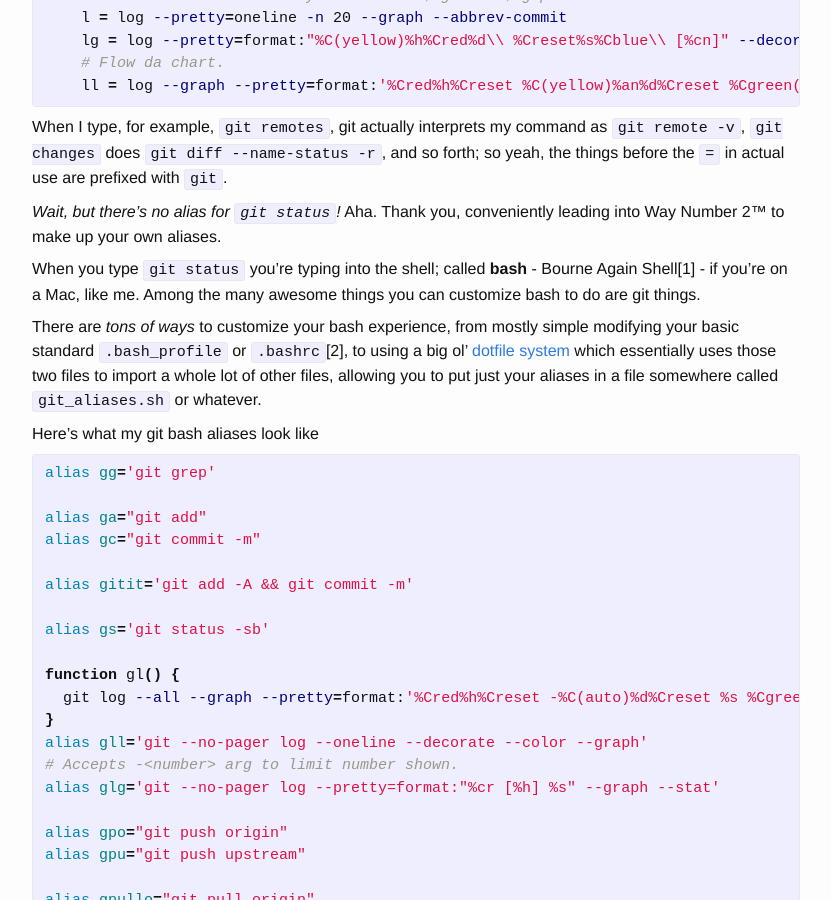
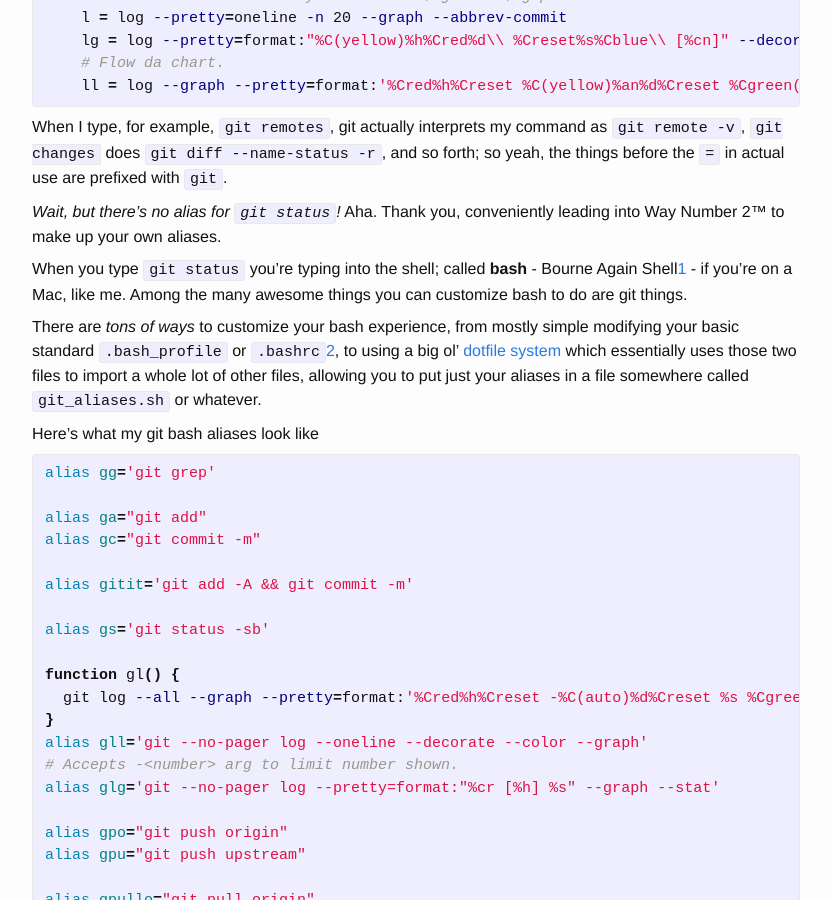
Before and after one commit to irstacks/nooblesoup, a Jekyll site: the page built from _posts/2016-06-06-type-less.markdown, in a window 1280 px wide and 900 px high, scrolled down 1892 px. Shown: the whole window, without its empty margins (224-1055 px from the left). Built offline with Jekyll 4.4.1, drawn with Linux system fonts in a browser that asks for light colours; some of the changed text lies outside the part shown.

Commit message:
footnotes?

```diff
--- a/_posts/2016-06-06-type-less.markdown
+++ b/_posts/2016-06-06-type-less.markdown
@@ -83,9 +83,9 @@ When I type, for example, `git remotes`, git actually interprets my command as `
 
 _Wait, but there's no alias for `git status`!_ Aha. Thank you, conveniently leading into Way Number 2&trade; to make up your own aliases.
 
-When you type `git status` you're typing into the shell; called __bash__ - Bourne Again Shell[1] - if you're on a Mac, like me. Among the many awesome things you can customize bash to do are git things.
+When you type `git status` you're typing into the shell; called __bash__ - Bourne Again Shell[1][] - if you're on a Mac, like me. Among the many awesome things you can customize bash to do are git things.
 
-There are _tons of ways_ to customize your bash experience, from mostly simple modifying your basic standard `.bash_profile` or `.bashrc`[2], to using a big ol' [dotfile system](https://github.com/holman/dotfiles) which essentially uses those two files to import a whole lot of other files, allowing you to put just your aliases in a file somewhere called `git_aliases.sh` or whatever.
+There are _tons of ways_ to customize your bash experience, from mostly simple modifying your basic standard `.bash_profile` or `.bashrc`[2][], to using a big ol' [dotfile system](https://github.com/holman/dotfiles) which essentially uses those two files to import a whole lot of other files, allowing you to put just your aliases in a file somewhere called `git_aliases.sh` or whatever.
 
 Here's what my git bash aliases look like
 
@@ -150,5 +150,5 @@ Creating aliases this way lets you cut out typing `git` everytime you want to us
 
 Functions are good for stuff that needs arguments, like inputting a certain file to do something to, a number of times to do something, or an optional way to do something. Aliases are good for one-to-one-ers.
 
-[1] Nope, I have no idea why it's called that.
-[2] Not sure exactly what the difference between these two is.
+[1]: Nope, I have no idea why it's called that.
+[2]: Not sure exactly what the difference between these two is.
```
